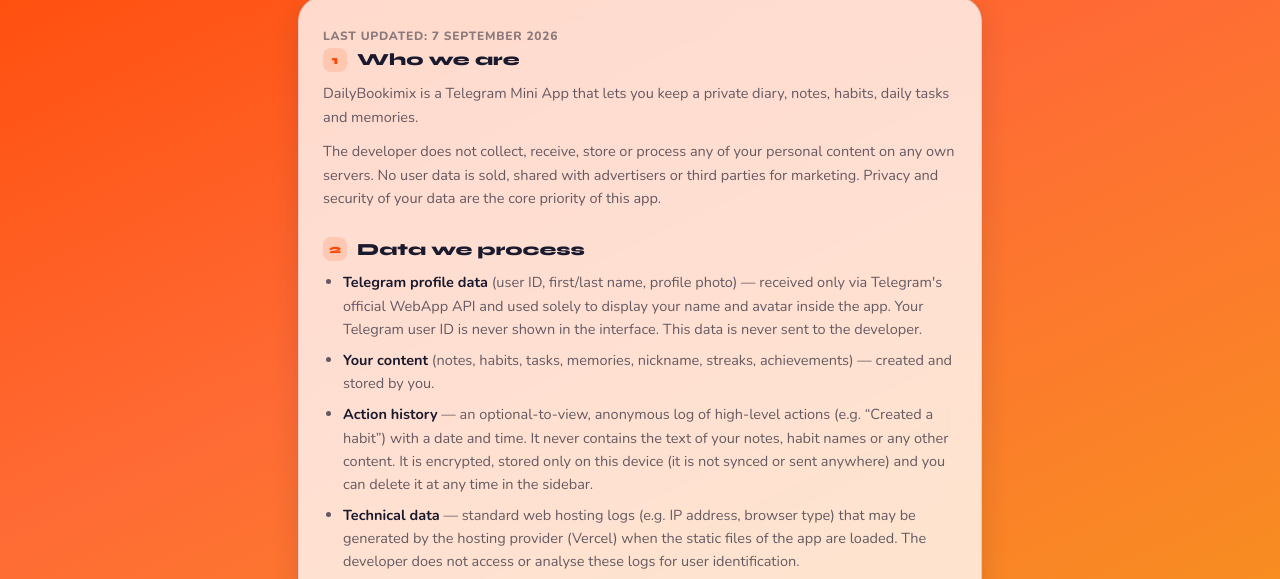
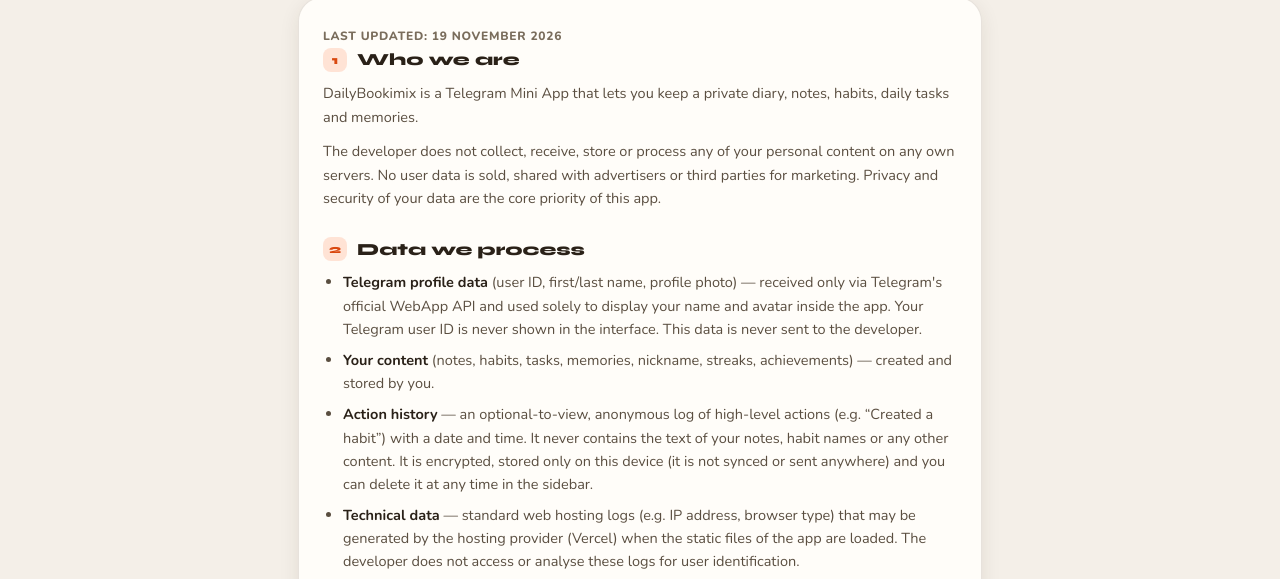
Before and after one commit to TgDBMminiapp/my-mini-app-DailyBM, a plain HTML site: page privacy.html in a window 1280 px wide. Shown: the part 221-800 px from the top of the page. Drawn offline with nearby package versions, Linux system fonts and the light colour scheme.

Commit message:
Add files via upload

```diff
--- a/privacy.html
+++ b/privacy.html
@@ -2,44 +2,45 @@
 <html lang="en">
 <head>
 <meta charset="UTF-8">
-<meta name="viewport" content="width=device-width, initial-scale=1.0, maximum-scale=1.0, user-scalable=no">
+<meta name="viewport" content="width=device-width, initial-scale=1.0, viewport-fit=cover">
 <title>Privacy Policy — DailyBookimix</title>
-<meta name="theme-color" content="#ff4500">
+<meta name="theme-color" content="#f4efe8">
 <link rel="preconnect" href="https://fonts.googleapis.com">
-<link href="https://fonts.googleapis.com/css2?family=Nunito:wght@400;600;700;800;900&family=Syne:wght@700;800&display=swap" rel="stylesheet">
+<link href="https://fonts.googleapis.com/css2?family=Nunito:wght@400;600;700;800&family=Syne:wght@700;800&display=swap" rel="stylesheet">
 <style>
     :root {
-        --accent: #ff4500;
-        --accent-light: #ff8c42;
-        --bg-gradient: linear-gradient(155deg,#ff4500 0%,#ff6b35 30%,#f7931e 60%,#ff5722 100%);
-        --glass-bg: rgba(255,255,255,0.16);
-        --glass-border: rgba(255,255,255,0.32);
-        --card-bg: rgba(255,255,255,0.78);
-        --card-border: rgba(26,26,46,0.12);
-        --text-on-hero: #ffffff;
-        --text-primary: #1a1a2e;
-        --text-muted: rgba(26,26,46,0.68);
-        --text-label: rgba(26,26,46,0.5);
-        --pill-bg: rgba(255,255,255,0.22);
-        --pill-active-bg: #ffffff;
-        --pill-active-fg: var(--accent);
-        --pill-fg: #ffffff;
-        --shadow-card: 0 8px 28px rgba(26,26,46,0.14);
+        --accent: #d9480f;
+        --accent-light: #e8590c;
+        --bg-gradient: #f4efe8;
+        --glass-bg: #fffdf9;
+        --glass-border: rgba(70,48,24,0.13);
+        --card-bg: #fffdf9;
+        --card-border: rgba(70,48,24,0.13);
+        --text-on-hero: #2a2118;
+        --text-primary: #2a2118;
+        --text-muted: #5a4e40;
+        --text-label: #7a6d5c;
+        --pill-bg: #efe7db;
+        --pill-active-bg: #d9480f;
+        --pill-active-fg: #ffffff;
+        --pill-fg: #5a4e40;
+        --shadow-card: 0 6px 20px rgba(60,40,20,0.09);
     }
     body.theme-dark {
-        --bg-gradient: linear-gradient(160deg,#1a1420 0%,#241628 45%,#2b1a20 100%);
-        --glass-bg: rgba(255,255,255,0.06);
-        --glass-border: rgba(255,255,255,0.10);
-        --card-bg: rgba(255,255,255,0.05);
-        --card-border: rgba(255,255,255,0.12);
-        --text-primary: #eaeaf5;
-        --text-muted: rgba(234,234,245,0.66);
-        --text-label: rgba(234,234,245,0.42);
-        --pill-bg: rgba(255,255,255,0.08);
-        --pill-active-bg: #ff7043;
+        --bg-gradient: #121419;
+        --glass-bg: #1b1e26;
+        --glass-border: rgba(255,255,255,0.09);
+        --card-bg: #1b1e26;
+        --card-border: rgba(255,255,255,0.09);
+        --text-on-hero: #eceef3;
+        --text-primary: #eceef3;
+        --text-muted: #bcc1cd;
+        --text-label: #8f97a8;
+        --pill-bg: #222632;
+        --pill-active-bg: #d9480f;
         --pill-active-fg: #ffffff;
-        --pill-fg: rgba(234,234,245,0.75);
-        --shadow-card: 0 8px 32px rgba(0,0,0,0.45);
+        --pill-fg: #bcc1cd;
+        --shadow-card: 0 8px 24px rgba(0,0,0,0.4);
     }
 
     * { box-sizing: border-box; }
@@ -206,7 +207,7 @@
 
         <!-- ═══════════════ ENGLISH ═══════════════ -->
         <div data-lang="en" class="active">
-            <span class="updated">Last updated: 7 September 2026</span>
+            <span class="updated">Last updated: 19 November 2026</span>
 
             <section>
                 <h2><span class="num">1</span>Who we are</h2>
@@ -242,8 +243,10 @@
                 <ul>
                     <li>Encrypted data → Telegram CloudStorage, DeviceStorage, SecureStorage and your device's localStorage.</li>
                     <li>Static app files → Vercel hosting.</li>
+                    <li>Fonts → Google Fonts (fonts.googleapis.com and fonts.gstatic.com). When a page loads, your browser requests the font files directly from Google, so Google receives your IP address and standard browser request data. No diary content or app data is sent to Google, and the app remains fully usable if the request is blocked.</li>
+                    <li>The Telegram WebApp script (telegram.org) is loaded to connect the app to Telegram.</li>
                 </ul>
-                <p>Telegram and Vercel act as independent processors according to their own privacy policies. The developer does not control their infrastructure.</p>
+                <p>Telegram, Vercel and Google act as independent processors according to their own privacy policies. The developer does not control their infrastructure.</p>
             </section>
 
             <section>
@@ -266,7 +269,7 @@
 
         <!-- ═══════════════ RUSSIAN ═══════════════ -->
         <div data-lang="ru">
-            <span class="updated">Последнее обновление: 7 сентября 2026 г.</span>
+            <span class="updated">Последнее обновление: 19 ноября 2026 г.</span>
 
             <section>
                 <h2><span class="num">1</span>Кто мы</h2>
@@ -301,8 +304,10 @@
                 <ul>
                     <li>Зашифрованные данные → Telegram CloudStorage, DeviceStorage, SecureStorage и localStorage вашего устройства.</li>
                     <li>Статические файлы приложения → хостинг Vercel.</li>
+                    <li>Шрифты → Google Fonts (fonts.googleapis.com и fonts.gstatic.com). При загрузке страницы ваш браузер напрямую запрашивает файлы шрифтов у Google, поэтому Google получает ваш IP-адрес и стандартные данные запроса браузера. Содержимое дневника и данные приложения в Google не передаются; приложение остаётся полностью работоспособным, даже если этот запрос заблокирован.</li>
+                    <li>Скрипт Telegram WebApp (telegram.org) загружается для связи приложения с Telegram.</li>
                 </ul>
-                <p>Telegram и Vercel действуют как независимые обработчики данных в соответствии со своими собственными политиками конфиденциальности. Разработчик не контролирует их инфраструктуру.</p>
+                <p>Telegram, Vercel и Google действуют как независимые обработчики данных в соответствии со своими собственными политиками конфиденциальности. Разработчик не контролирует их инфраструктуру.</p>
             </section>
 
             <section>
```
